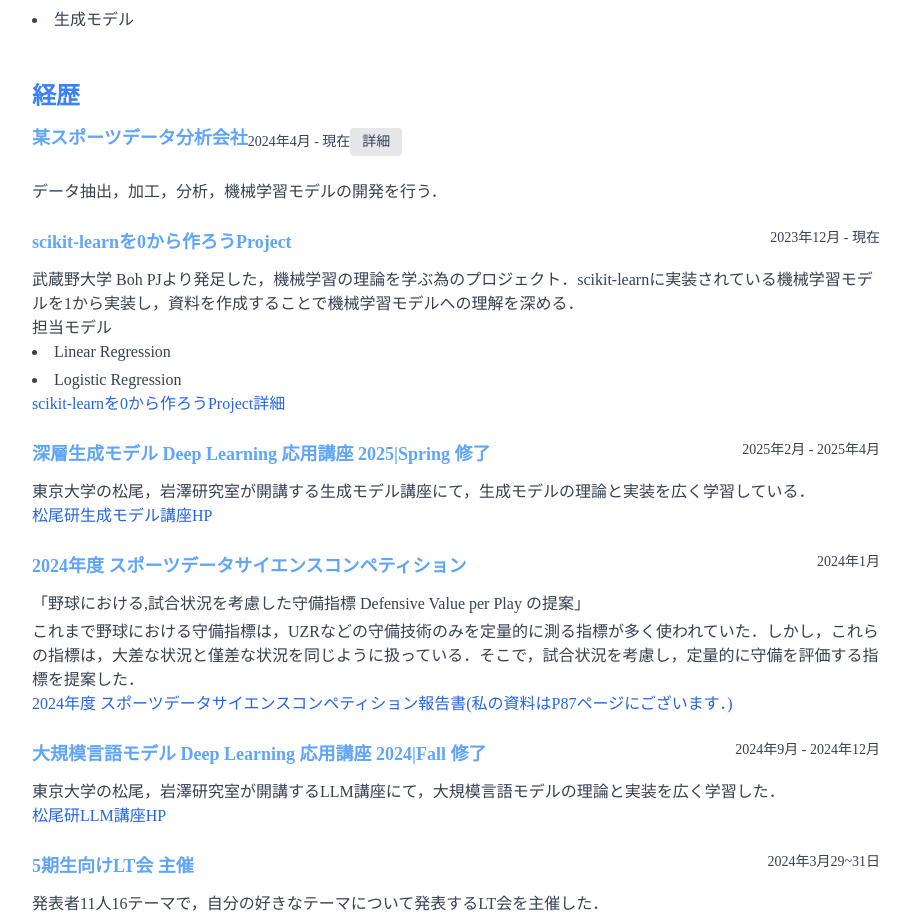
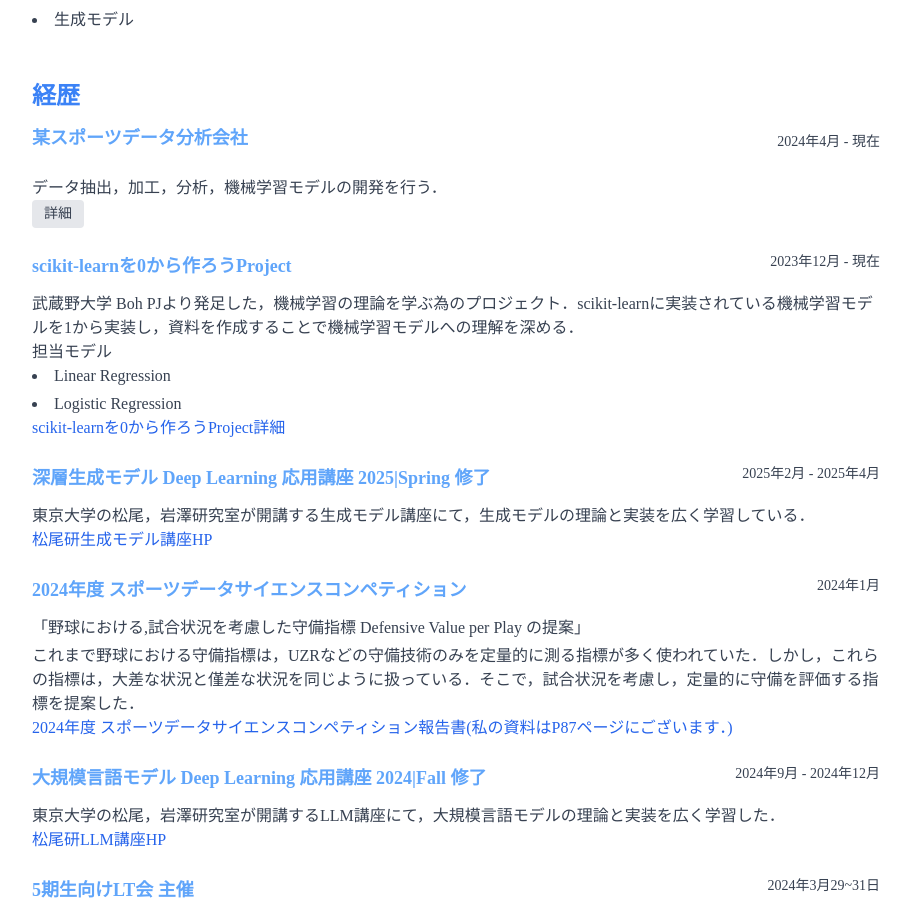
Before and after one commit to Takahashi-Kaisei/mypage, a Next.js app: page /profile in a window 1280 px wide. Shown: the part 840-1757 px from the top of the page, without its empty margins (184-1094 px from the left). Built offline with nearby package versions, Linux system fonts and the light colour scheme.

Commit message:
トグルの位置を調整した

```diff
--- a/src/app/profile/page.tsx
+++ b/src/app/profile/page.tsx
@@ -103,21 +103,21 @@ export default function ProfilePage() {
             <h2 className="text-2xl font-bold">経歴</h2>
             <div className="space-y-6">
               <div>
-                <div className="flex justify-between items-start mb-1">
+                {/* <div className="flex justify-between items-start mb-1"> */}
                   <div className="flex justify-between items-center mb-4">
                     <h3 className="text-lg font-semibold">某スポーツデータ分析会社</h3>
                     <span className="text-sm text-gray-700 dark:text-gray-300">2024年4月 - 現在</span>
-                    <button
+                  {/* </div> */}
+                </div>
+                <p className="text-gray-700 dark:text-gray-300">
+                  データ抽出，加工，分析，機械学習モデルの開発を行う．
+                </p>
+                <button
                     onClick={() => toggleSection('career_1')}
                     className="px-3 py-1 text-sm font-medium text-gray-700 bg-gray-200 rounded hover:bg-gray-300 dark:text-gray-300 dark:bg-gray-700 dark:hover:bg-gray-600"
                     >
                       {openSections.career_1 ? 'しまう' : '詳細'}
-                    </button>
-                  </div>
-                </div>
-                <p className="text-gray-700 dark:text-gray-300">
-                  データ抽出，加工，分析，機械学習モデルの開発を行う．
-                </p>
+                  </button>
                 {openSections.career_1 && (
                   <ul className="list-disc list-inside text-gray-700 dark:text-gray-300 space-y-1">
                     <li className="flex items-start">SQLを用いて，データベースからのデータ抽出を行う．</li>
```
